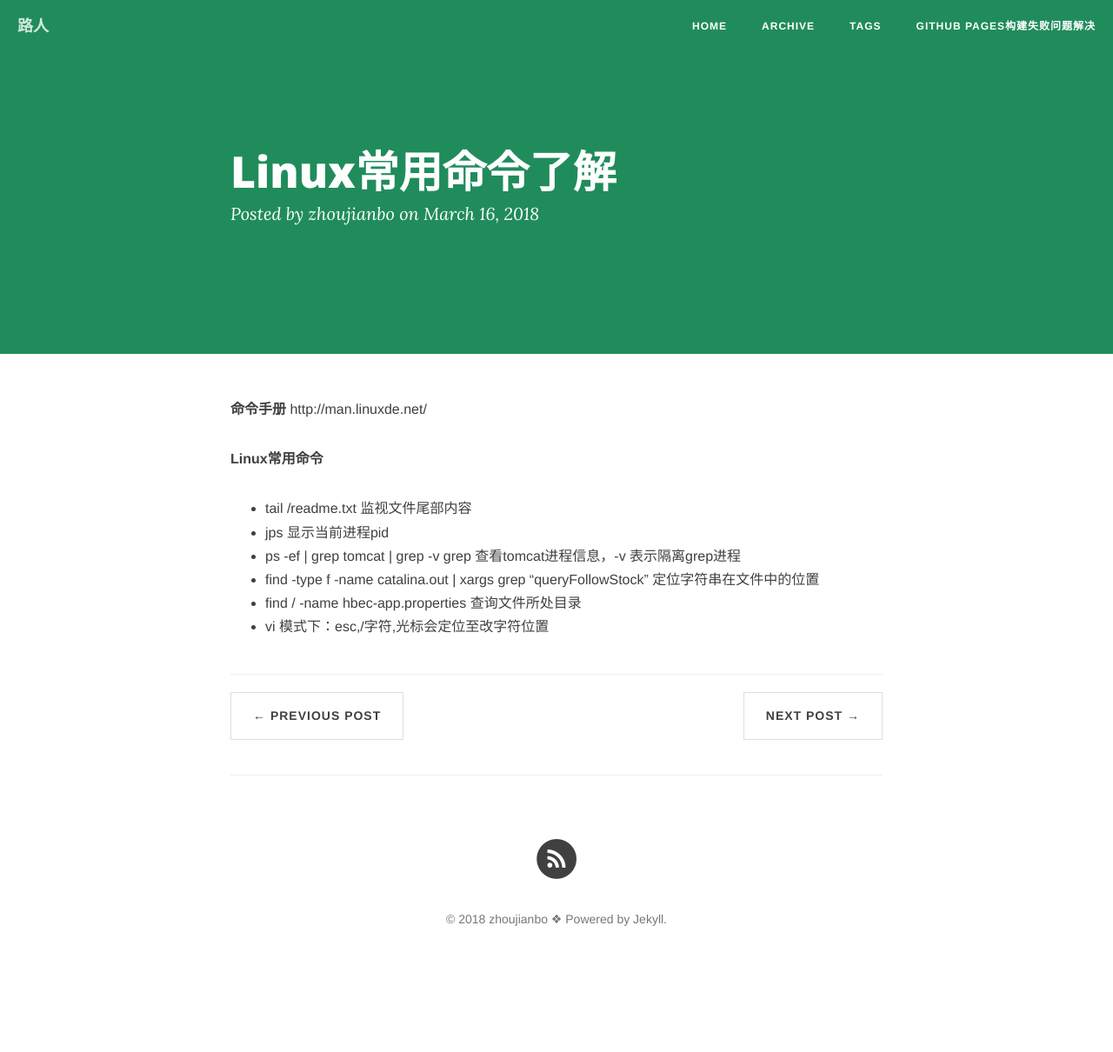
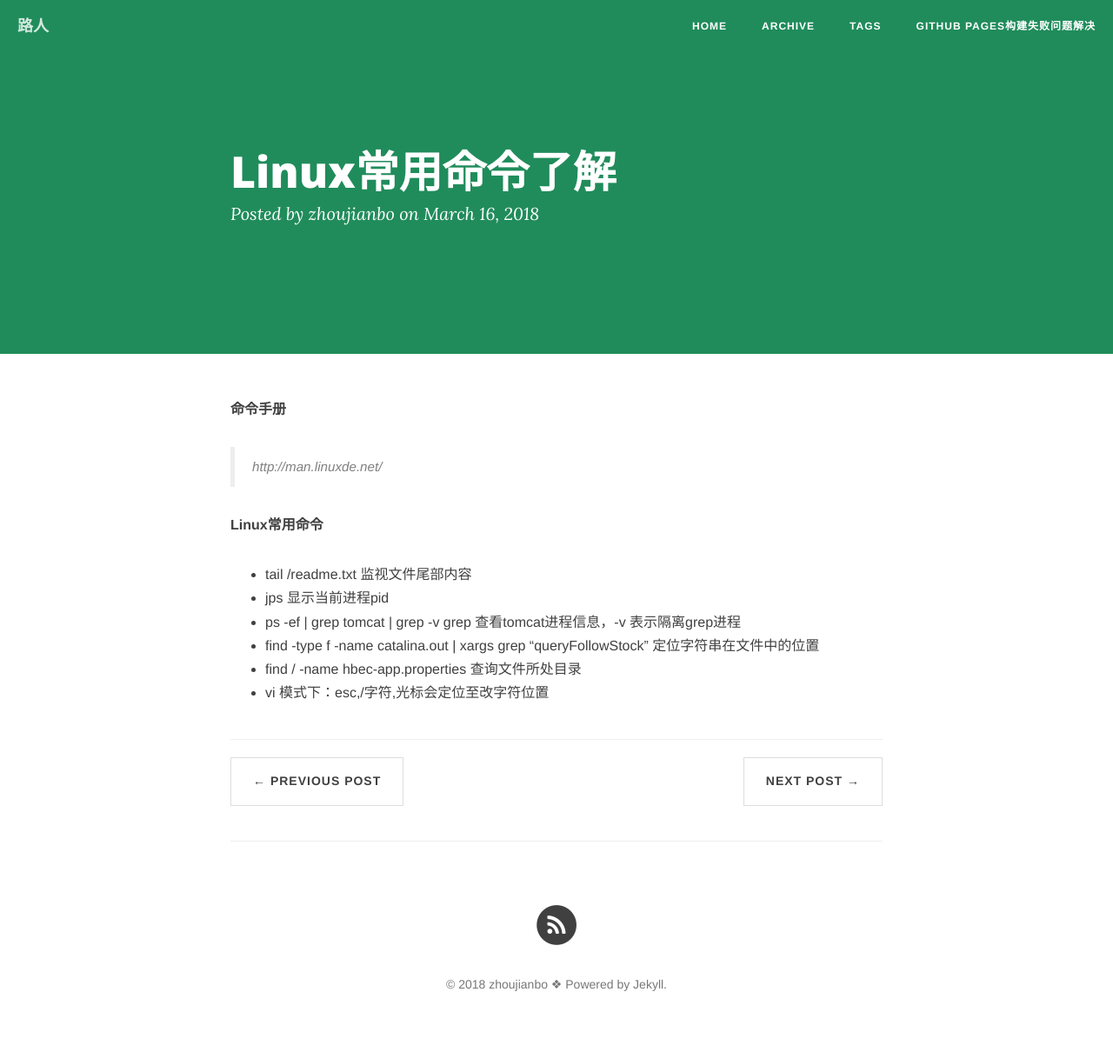
Before and after one commit to ZhouJianBoPro/ZhouJianBoPro.github.io, a Jekyll site: the page built from _posts/2018-03-16-linux.md, in a window 1280 px wide. Shown: the whole page at 87% size. Built offline with Jekyll 4.4.1, drawn with Linux system fonts in a browser that asks for light colours; nearby versions of some CDN libraries; comment, search, counter and statistics services are not loaded; before the commit the page ends 1134 px from its top, so only the background shows below that.

Commit message:
defalut commit；

```diff
--- a/_posts/2018-03-16-linux.md
+++ b/_posts/2018-03-16-linux.md
@@ -8,7 +8,7 @@ description: Linux常用命令了解。
 ---
 
 **命令手册**
-http://man.linuxde.net/
+> http://man.linuxde.net/
 
 **Linux常用命令**
 - tail /readme.txt  监视文件尾部内容
```
